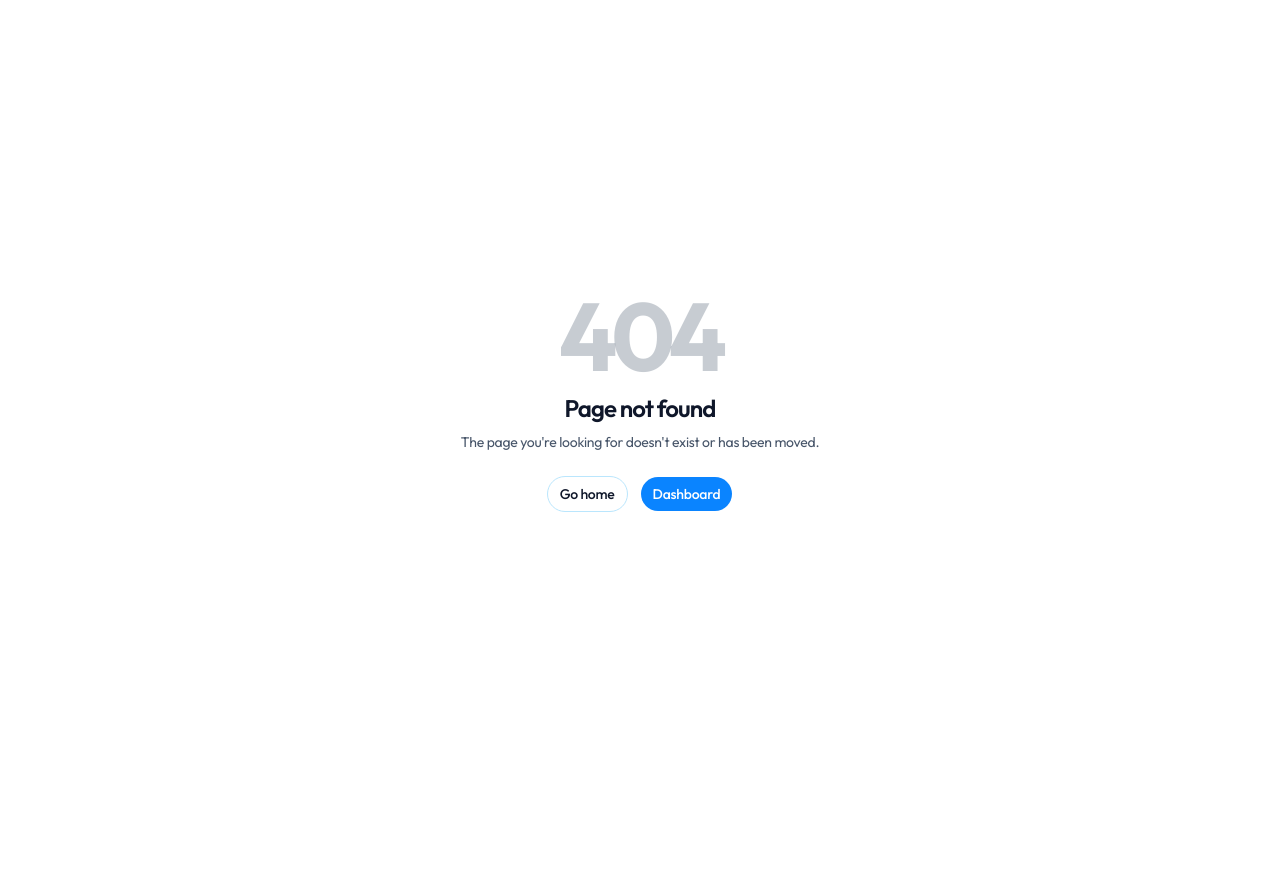
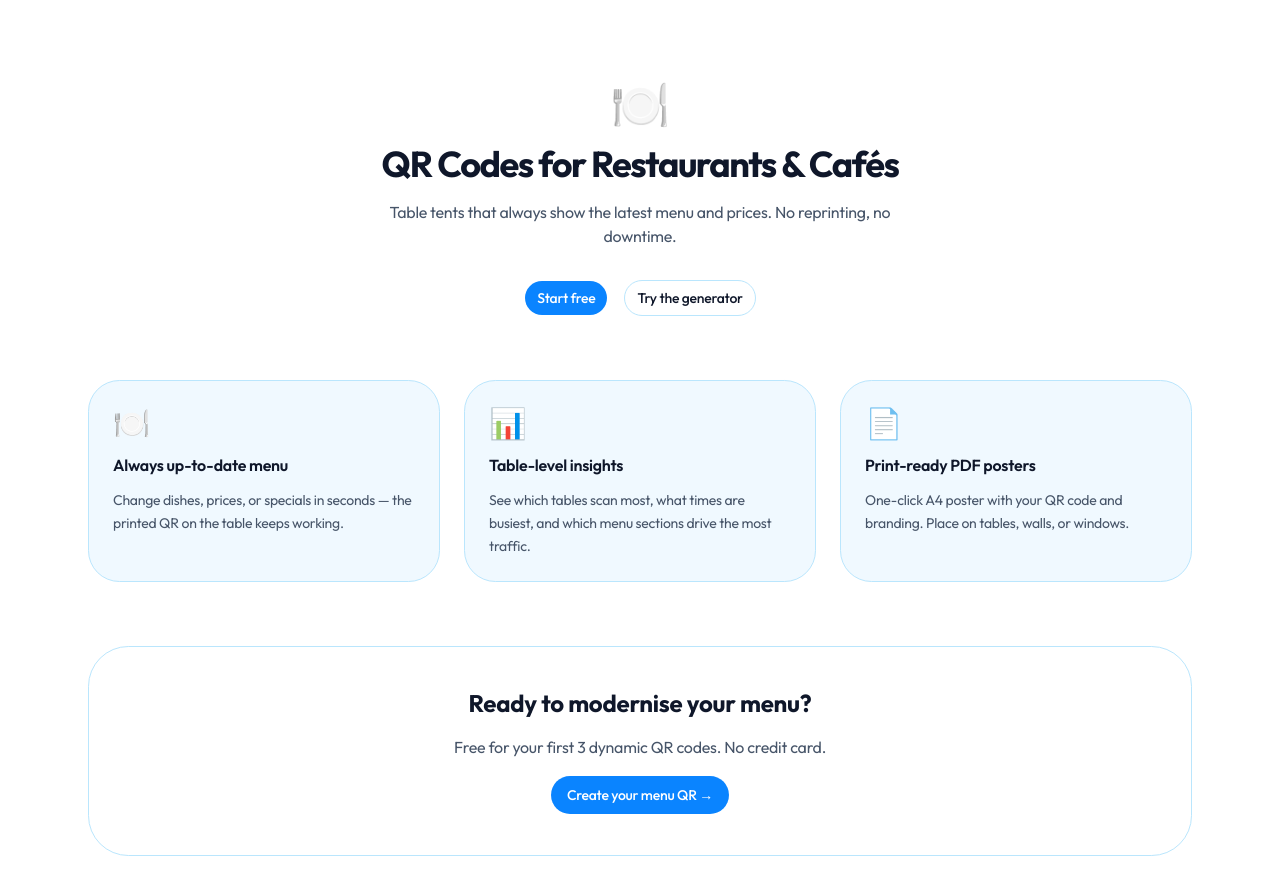
Before and after one commit to Ankur02Sarkar/qr-shift, a Next.js app in the folder frontend/: page /for/restaurants in a window 1280 px wide. Before the commit this address had no page. Shown: the top 894 px of the page. Before the commit the page ends 800 px from the top, so only its background shows below. Built offline with nearby package versions, Linux system fonts and the light colour scheme.

Commit message:
feat(marketing): add industry-specific qr code landing pages
Add new marketing landing pages for real estate, salons & barbershops, and restaurants, each highlighting tailored dynamic QR code use cases for those businesses.

```diff
--- /dev/null
+++ b/frontend/src/app/(marketing)/for/real-estate/page.tsx
@@ -0,0 +1,47 @@
+import type { Metadata } from 'next'
+import Link from 'next/link'
+import { Button } from '@/components/ui/button'
+
+export const metadata: Metadata = {
+  title: 'QR Codes for Real Estate',
+  description:
+    'Create dynamic QR codes for yard signs and property listings. Update the listing link without replacing the sign. Track drive-by interest.',
+}
+
+const FEATURES = [
+  { icon: '🏠', title: 'Update listings without reprinting', body: 'Property details change. Update the destination URL and the sign QR keeps redirecting.' },
+  { icon: '🚗', title: 'Track drive-by interest', body: 'See how many potential buyers scanned your yard sign, when, and from which device.' },
+  { icon: '📱', title: 'Works after dark', body: 'QR codes work 24/7. Drive-bys can self-serve your listing any time — even at 2am.' },
+]
+
+export default function RealEstatePage() {
+  return (
+    <div className="mx-auto max-w-6xl px-6 py-20">
+      <div className="mb-16 text-center">
+        <div className="mb-4 text-5xl">🏠</div>
+        <h1 className="text-4xl font-bold tracking-tight">QR Codes for Real Estate</h1>
+        <p className="mt-4 max-w-xl mx-auto text-muted-foreground">
+          Yard signs that work after dark — drive-bys self-serve listings any time.
+        </p>
+        <div className="mt-8 flex justify-center gap-4">
+          <Link href="/signup"><Button>Start free</Button></Link>
+          <Link href="/qr-generator"><Button variant="outline">Try the generator</Button></Link>
+        </div>
+      </div>
+      <div className="grid gap-6 md:grid-cols-3">
+        {FEATURES.map((f) => (
+          <div key={f.title} className="rounded-xl border border-border bg-card p-6 space-y-3">
+            <div className="text-3xl">{f.icon}</div>
+            <h2 className="font-semibold">{f.title}</h2>
+            <p className="text-sm text-muted-foreground leading-relaxed">{f.body}</p>
+          </div>
+        ))}
+      </div>
+      <div className="mt-16 rounded-2xl border border-border bg-muted/30 p-10 text-center space-y-4">
+        <h2 className="text-2xl font-bold">Turn every sign into a lead machine</h2>
+        <p className="text-muted-foreground">Free for your first 3 dynamic QR codes.</p>
+        <Link href="/signup"><Button size="lg">Create your listing QR →</Button></Link>
+      </div>
+    </div>
+  )
+}
--- /dev/null
+++ b/frontend/src/app/(marketing)/for/restaurants/page.tsx
@@ -0,0 +1,48 @@
+import type { Metadata } from 'next'
+import Link from 'next/link'
+import { Button } from '@/components/ui/button'
+
+export const metadata: Metadata = {
+  title: 'QR Codes for Restaurants & Cafés',
+  description:
+    'Create dynamic QR codes for your restaurant menu. Update prices and dishes without reprinting. Track scans by table and time of day.',
+}
+
+const FEATURES = [
+  { icon: '🍽️', title: 'Always up-to-date menu', body: 'Change dishes, prices, or specials in seconds — the printed QR on the table keeps working.' },
+  { icon: '📊', title: 'Table-level insights', body: 'See which tables scan most, what times are busiest, and which menu sections drive the most traffic.' },
+  { icon: '📄', title: 'Print-ready PDF posters', body: 'One-click A4 poster with your QR code and branding. Place on tables, walls, or windows.' },
+]
+
+export default function RestaurantsPage() {
+  return (
+    <div className="mx-auto max-w-6xl px-6 py-20">
+      <div className="mb-16 text-center">
+        <div className="mb-4 text-5xl">🍽️</div>
+        <h1 className="text-4xl font-bold tracking-tight">QR Codes for Restaurants & Cafés</h1>
+        <p className="mt-4 max-w-xl mx-auto text-muted-foreground">
+          Table tents that always show the latest menu and prices.
+          No reprinting, no downtime.
+        </p>
+        <div className="mt-8 flex justify-center gap-4">
+          <Link href="/signup"><Button>Start free</Button></Link>
+          <Link href="/qr-generator"><Button variant="outline">Try the generator</Button></Link>
+        </div>
+      </div>
+      <div className="grid gap-6 md:grid-cols-3">
+        {FEATURES.map((f) => (
+          <div key={f.title} className="rounded-xl border border-border bg-card p-6 space-y-3">
+            <div className="text-3xl">{f.icon}</div>
+            <h2 className="font-semibold">{f.title}</h2>
+            <p className="text-sm text-muted-foreground leading-relaxed">{f.body}</p>
+          </div>
+        ))}
+      </div>
+      <div className="mt-16 rounded-2xl border border-border bg-muted/30 p-10 text-center space-y-4">
+        <h2 className="text-2xl font-bold">Ready to modernise your menu?</h2>
+        <p className="text-muted-foreground">Free for your first 3 dynamic QR codes. No credit card.</p>
+        <Link href="/signup"><Button size="lg">Create your menu QR →</Button></Link>
+      </div>
+    </div>
+  )
+}
--- /dev/null
+++ b/frontend/src/app/(marketing)/for/salons/page.tsx
@@ -0,0 +1,47 @@
+import type { Metadata } from 'next'
+import Link from 'next/link'
+import { Button } from '@/components/ui/button'
+
+export const metadata: Metadata = {
+  title: 'QR Codes for Salons & Barbershops',
+  description:
+    'Create dynamic QR codes for your salon. Mirror stickers that book the next appointment. Track which services drive the most scans.',
+}
+
+const FEATURES = [
+  { icon: '✂️', title: 'Mirror stickers that convert', body: 'Put a QR code on every mirror. Clients scan while in the chair and book their next appointment.' },
+  { icon: '🔗', title: 'Update your booking link anytime', body: 'Switched booking platforms? Update the URL — the sticker QR keeps working.' },
+  { icon: '📅', title: 'Track appointment intent', body: 'See how many clients scan, when they\'re most engaged, and which services they&apos;re looking at.' },
+]
+
+export default function SalonsPage() {
+  return (
+    <div className="mx-auto max-w-6xl px-6 py-20">
+      <div className="mb-16 text-center">
+        <div className="mb-4 text-5xl">✂️</div>
+        <h1 className="text-4xl font-bold tracking-tight">QR Codes for Salons & Barbershops</h1>
+        <p className="mt-4 max-w-xl mx-auto text-muted-foreground">
+          Mirror stickers that book the next appointment — automatically.
+        </p>
+        <div className="mt-8 flex justify-center gap-4">
+          <Link href="/signup"><Button>Start free</Button></Link>
+          <Link href="/qr-generator"><Button variant="outline">Try the generator</Button></Link>
+        </div>
+      </div>
+      <div className="grid gap-6 md:grid-cols-3">
+        {FEATURES.map((f) => (
+          <div key={f.title} className="rounded-xl border border-border bg-card p-6 space-y-3">
+            <div className="text-3xl">{f.icon}</div>
+            <h2 className="font-semibold">{f.title}</h2>
+            <p className="text-sm text-muted-foreground leading-relaxed">{f.body}</p>
+          </div>
+        ))}
+      </div>
+      <div className="mt-16 rounded-2xl border border-border bg-muted/30 p-10 text-center space-y-4">
+        <h2 className="text-2xl font-bold">Keep chairs full, automatically</h2>
+        <p className="text-muted-foreground">Free for your first 3 dynamic QR codes.</p>
+        <Link href="/signup"><Button size="lg">Create your salon QR →</Button></Link>
+      </div>
+    </div>
+  )
+}
```
